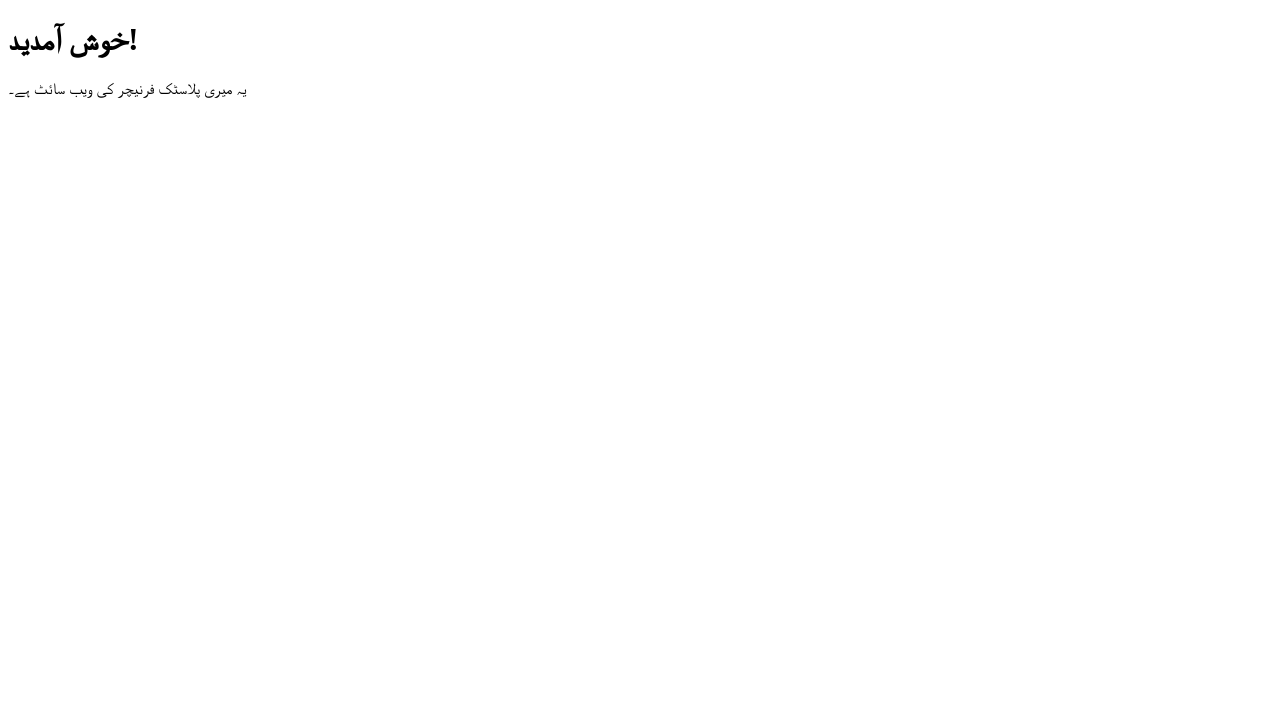
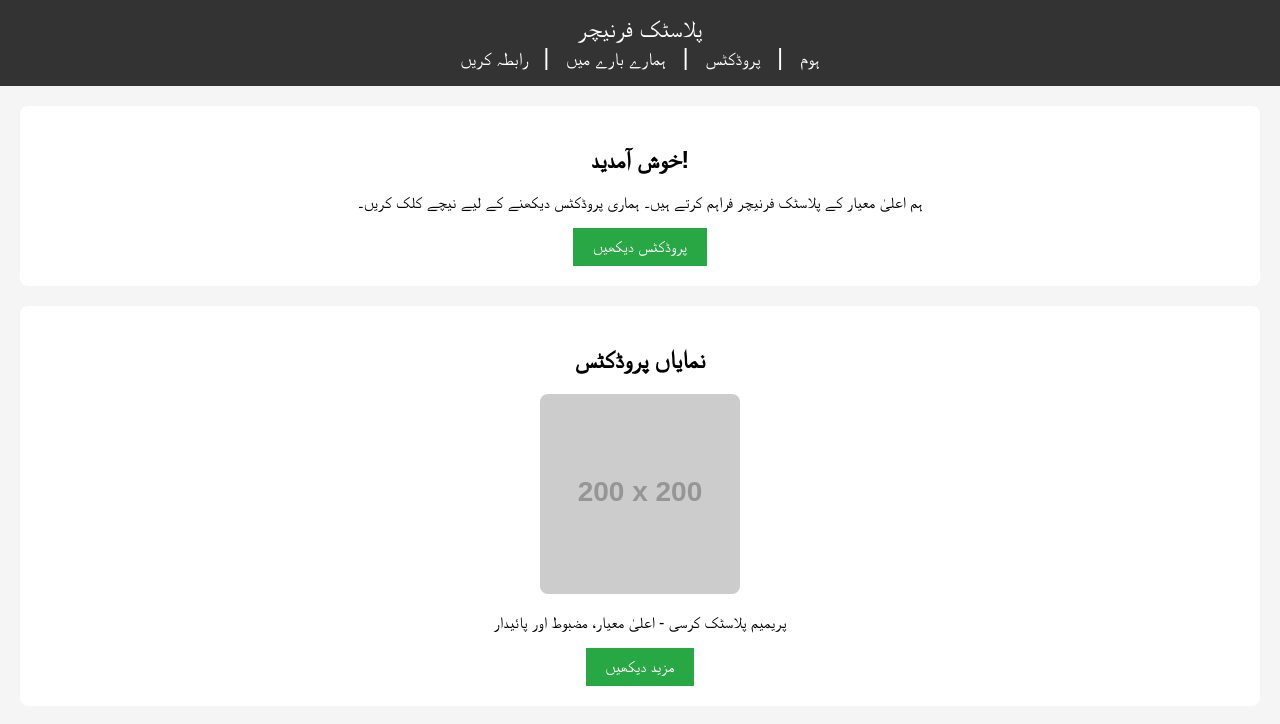
Before and after one commit to hassanzaib45/Pollux-plastic-furniture-pakistan, a plain HTML site: page index.html in a window 1280 px wide. Drawn offline with Linux system fonts and the light colour scheme; placeholder pictures from the web are drawn by us.

Commit message:
Update index.html

```diff
--- a/index.html
+++ b/index.html
@@ -1,12 +1,43 @@
+
 <!DOCTYPE html>
 <html lang="ur">
 <head>
     <meta charset="UTF-8">
     <meta name="viewport" content="width=device-width, initial-scale=1.0">
-    <title>میری ویب سائٹ</title>
+    <title>پلاسٹک فرنیچر - ہوم</title>
+    <style>
+        body { font-family: Arial, sans-serif; text-align: center; background-color: #f5f5f5; margin: 0; }
+        header { background-color: #333; color: white; padding: 15px; font-size: 24px; }
+        nav a { margin: 10px; text-decoration: none; color: white; font-size: 18px; }
+        section { margin: 20px; padding: 20px; background: white; border-radius: 8px; }
+        .product-img { width: 200px; height: auto; border-radius: 8px; }
+        button { background: #28a745; color: white; padding: 10px 20px; border: none; font-size: 16px; cursor: pointer; }
+    </style>
 </head>
 <body>
-    <h1>خوش آمدید!</h1>
-    <p>یہ میری پلاسٹک فرنیچر کی ویب سائٹ ہے۔</p>
+
+    <header>
+        پلاسٹک فرنیچر
+        <nav>
+            <a href="index.html">ہوم</a> |
+            <a href="products.html">پروڈکٹس</a> |
+            <a href="about.html">ہمارے بارے میں</a> |
+            <a href="contact.html">رابطہ کریں</a>
+        </nav>
+    </header>
+
+    <section>
+        <h1>خوش آمدید!</h1>
+        <p>ہم اعلیٰ معیار کے پلاسٹک فرنیچر فراہم کرتے ہیں۔ ہماری پروڈکٹس دیکھنے کے لیے نیچے کلک کریں۔</p>
+        <a href="products.html"><button>پروڈکٹس دیکھیں</button></a>
+    </section>
+
+    <section>
+        <h2>نمایاں پروڈکٹس</h2>
+        <img src="https://via.placeholder.com/200" alt="پلاسٹک کرسی" class="product-img">
+        <p>پریمیم پلاسٹک کرسی - اعلیٰ معیار، مضبوط اور پائیدار</p>
+        <a href="products.html"><button>مزید دیکھیں</button></a>
+    </section>
+
 </body>
 </html>
```
